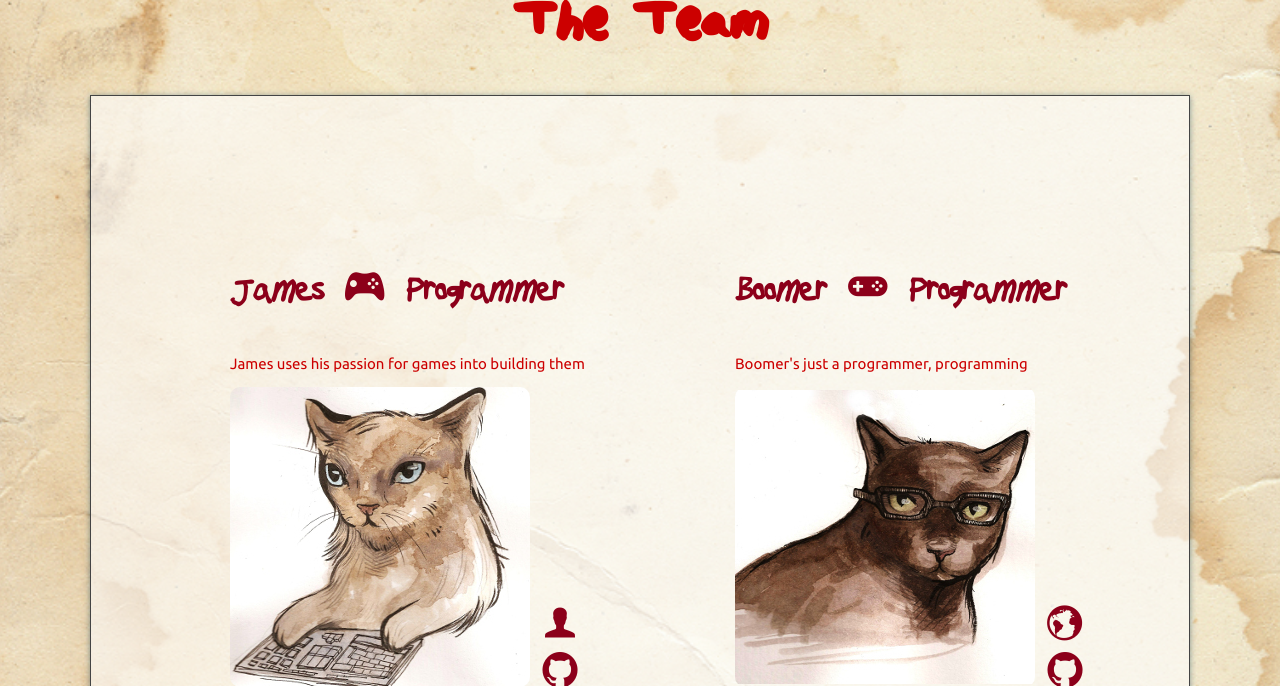
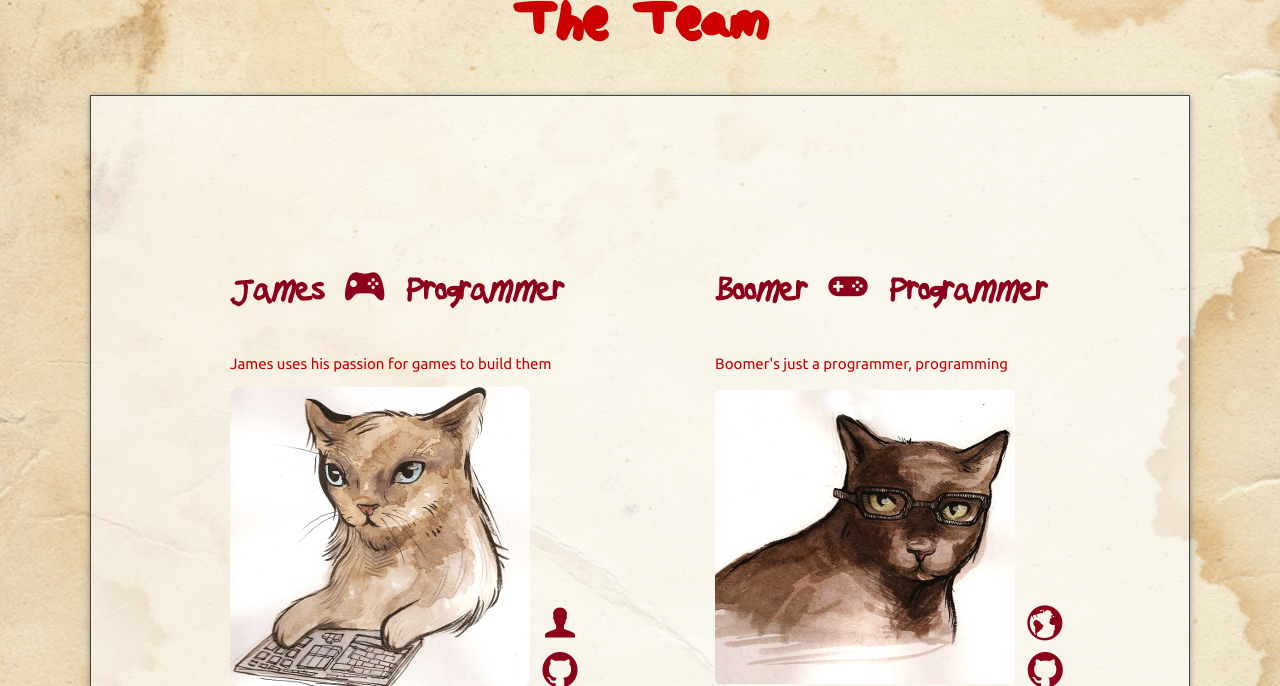
Before and after one commit to herman-rogers/DevyardWeb, a Django app: page / in a window 1280 px wide. Shown: the part 3319-4005 px from the top of the page. Run offline with Django 3.2, Linux system fonts and the light colour scheme; data that the repository does not hold is empty; some libraries are stand-ins or nearby versions; some web fonts are replaced.

Commit message:
Small bug fixes to the headers

```diff
--- a/DevyardWeb/html/templates/DevyardHomepage.html
+++ b/DevyardWeb/html/templates/DevyardHomepage.html
@@ -102,7 +102,7 @@
 			    <ul>
 			    	<div class="TeamAvatars">
 			    	<h3>James <a class="icon-game-controller-b"></a> Programmer</h3>
-				    <p>James uses his passion for games into building them</p>
+				    <p>James uses his passion for games to build them</p>
 				    <div id="jamesAvatar"></div>
 				        <div class="TeamLinks">
 				        	<a href="http://jamestimms.com/" class="icon-person"></a>
--- a/DevyardWeb/static/css/homepage.css
+++ b/DevyardWeb/static/css/homepage.css
@@ -24,7 +24,7 @@ i {
 
 h1{
    font-family:             ElysiaBold, Elysia, Tahoma, Helvetica, Verdana;
-   font-size: 60px;
+   font-size:               60px;
 }
 h2{
     font-family:            ElysiaBold, Elysia, Tahoma, Helvetica, Verdana;
@@ -190,7 +190,6 @@ p{
 }
 #ThirdSubheading h1{
     padding-top:            2em;
-    position: relative;
 }
 #Team{
 	padding:                1em;
```
